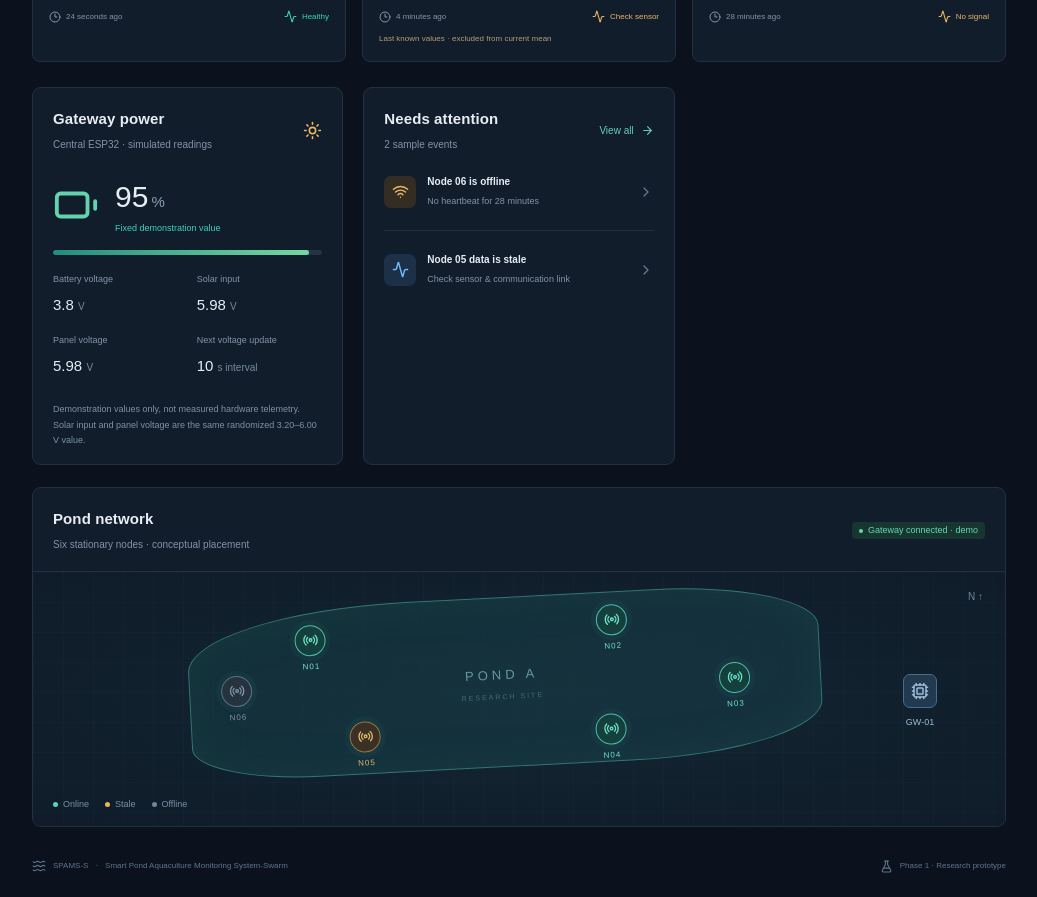
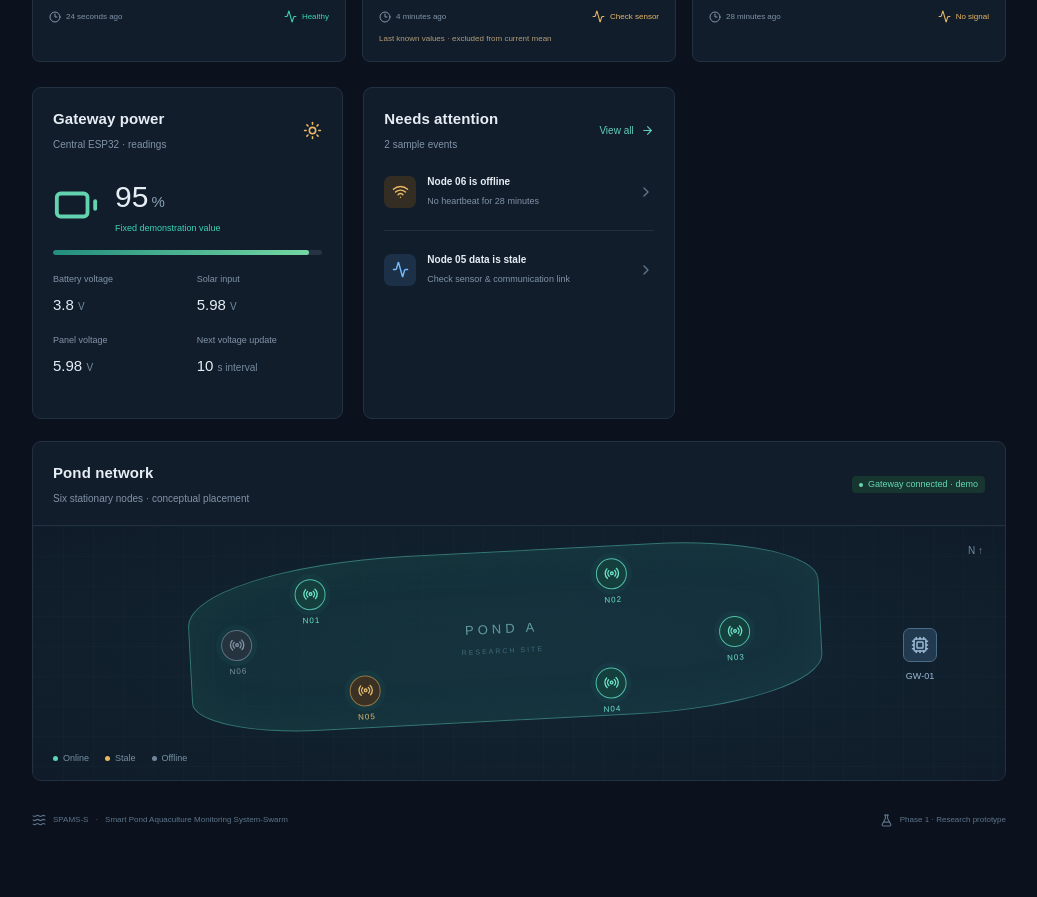
Before and after one commit to mrlee-jino/SPAMS, a Next.js app: page /demo in a window 1280 px wide. Shown: the part 1280-2177 px from the top of the page, without its empty margins (240-1277 px from the left). After the commit the page ends 2131 px from the top, so only its background shows below. Built offline with nearby package versions, Linux system fonts and the light colour scheme.

Commit message:
commit changes power page

```diff
--- a/src/components/power-panel.tsx
+++ b/src/components/power-panel.tsx
@@ -12,7 +12,7 @@ export function PowerPanel() {
   return (
     <Panel
       title="Gateway power"
-      subtitle="Central ESP32 · simulated readings"
+      subtitle="Central ESP32 · readings"
       action={<Sun className="amber" size={19} />}
     >
       <div className="power-summary">
@@ -55,8 +55,7 @@ export function PowerPanel() {
         </div>
       </div>
       <p className="disclaimer">
-        Demonstration values only, not measured hardware telemetry. Solar input
-        and panel voltage are the same randomized 3.20–6.00 V value.
+
       </p>
     </Panel>
   );
```
